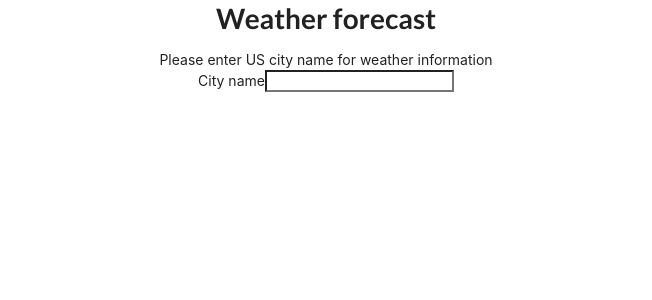
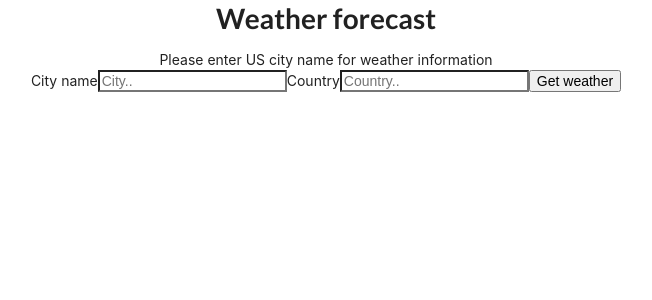
Before and after one commit to dhuang612/weather-app, a React (Create React App) app: page / in a window 1280 px wide. Shown: the top 300 px of the page, without its empty margins (314-966 px from the left). Built offline with nearby package versions, Linux system fonts and the light colour scheme; no server answers.

Commit message:
created form component to have end user enter city dynamically

```diff
--- a/src/components/DisplayWeather.js
+++ b/src/components/DisplayWeather.js
@@ -1,5 +1,7 @@
 import React, { Component } from 'react';
+
 import HourlyWeather from '../components/DisplayHourlyWeather';
+import Form from './form';
 import axios from 'axios';
 import './DisplayWeather.css';
 
@@ -16,44 +18,29 @@ class DisplayWeather extends Component {
       currentweather: '',
       hourlyWeather: [],
       weatherIcon: '',
-      cityname: ''
+      city: '',
+      country: ''
     };
   }
   async componentDidMount() {
     this.switchToHourly();
     await this.fetchWeatherData();
   }
-  componentDidUpdate() {
-    // this.fetchWeatherData();
-  }
 
-  fetchWeatherData = async () => {
+  fetchWeatherData = async e => {
     const PATH_BASE = 'https://api.openweathermap.org/';
     const REQ_PATH = 'data/2.5/forecast?';
-    let cityname = '';
-    const country = 'US';
+    const city = e.target.elements.city.value;
+    const country = e.target.elements.country.value;
+    e.preventDefault();
     const units = 'imperial';
     const cnt = 10;
-    const url = `${PATH_BASE}${REQ_PATH}q=${cityname},${country}&APPID=${
+
+    const url = await `${PATH_BASE}${REQ_PATH}q=${city},${country}&APPID=${
       process.env.REACT_APP_WEATHER_API_KEY
     }&units=${units}&cnt=${cnt}`;
-
-    try {
-      const response = await axios.get(url);
-      this.sortData(response.data);
-    } catch (err) {
-      console.log(err);
-    }
-
-    try {
-      const searchedcity = this.state.cityname;
-      let cityname = searchedcity;
-      console.log(cityname);
-      const response = await axios.get(url);
-      this.sortData(response.data);
-    } catch (err) {
-      console.log(err);
-    }
+    const response = await axios.get(url);
+    this.sortData(response.data);
   };
 
   convertTimefromUnix = dt => {
@@ -105,12 +92,7 @@ array.forEach
     const { hourlyWeather } = this.state;
     console.log(hourlyWeather);
   };
-  handleChange = e => {
-    this.setState({ cityname: e.target.value });
-  };
-  onSubmit = e => {
-    e.preventDefault();
-  };
+
   switchToHourly = () => {
     this.setState({ showHourlyWeather: !this.state.showHourlyWeather });
   };
@@ -123,7 +105,13 @@ array.forEach
       hourlyWeather
     } = this.state;
     const { showHourlyWeather } = this.state;
-    if (this.state.cityname) {
+    if (!this.city) {
+      return (
+        <div>
+          <Form loadWeather={this.fetchWeatherData} />
+        </div>
+      );
+    } else if (this.city) {
       return (
         <div className="ui container">
           <br />
@@ -162,20 +150,6 @@ array.forEach
           </button>
         </div>
       );
-    } else if (this.state.cityname === '') {
-      return (
-        <form onSubmit={this.onSubmit}>
-          Please enter US city name for weather information <br />
-          <label htmlFor="cityname">City name</label>
-          <input
-            type="text"
-            name="name"
-            value={this.state.cityname}
-            onChange={this.handleChange}
-            onSubmit={() => this.onSubmit}
-          />
-        </form>
-      );
     } else {
       return <HourlyWeather hourlyWeather={this.state.hourlyWeather} />;
     }
--- /dev/null
+++ b/src/components/form.js
@@ -0,0 +1,19 @@
+import React, { Component } from 'react';
+class Form extends React.Component {
+  render() {
+    return (
+      <div>
+        <form onSubmit={this.props.loadWeather}>
+          Please enter US city name for weather information <br />
+          <label htmlFor="cityname">City name</label>
+          <input type="text" name="city" placeholder="City.." />
+          <label htmlFor="country">Country</label>
+          <input type="text" name="country" placeholder="Country.." />
+          <button>Get weather</button>
+        </form>
+      </div>
+    );
+  }
+}
+
+export default Form;
```
Also changed, not shown: 1 other file (tests, documents, lock files or other folders).
